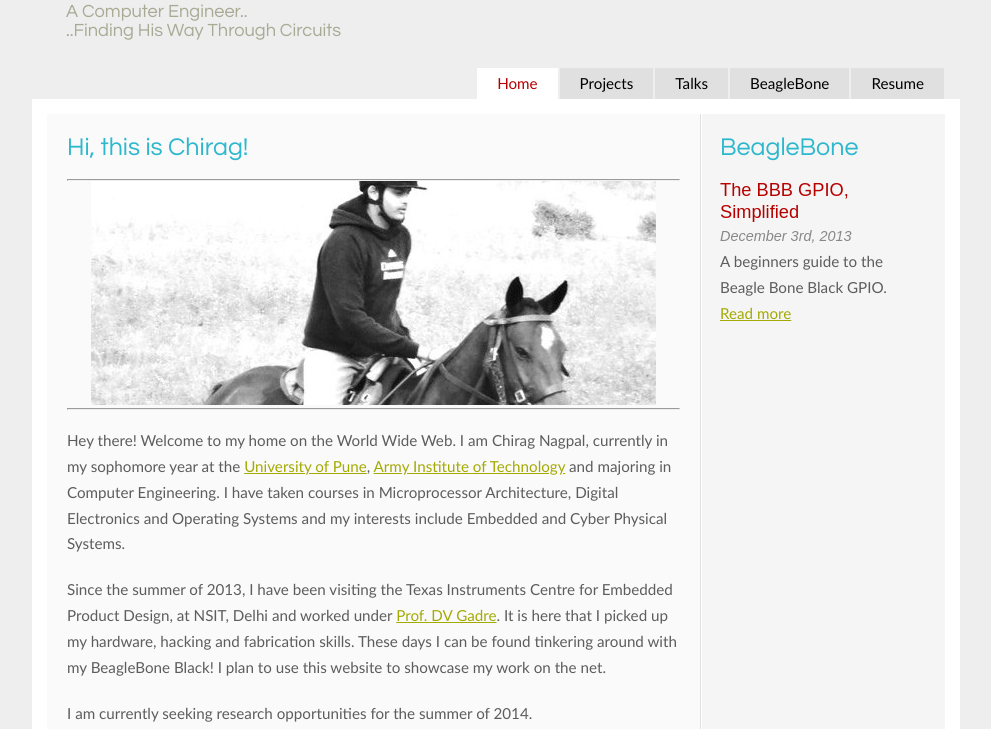
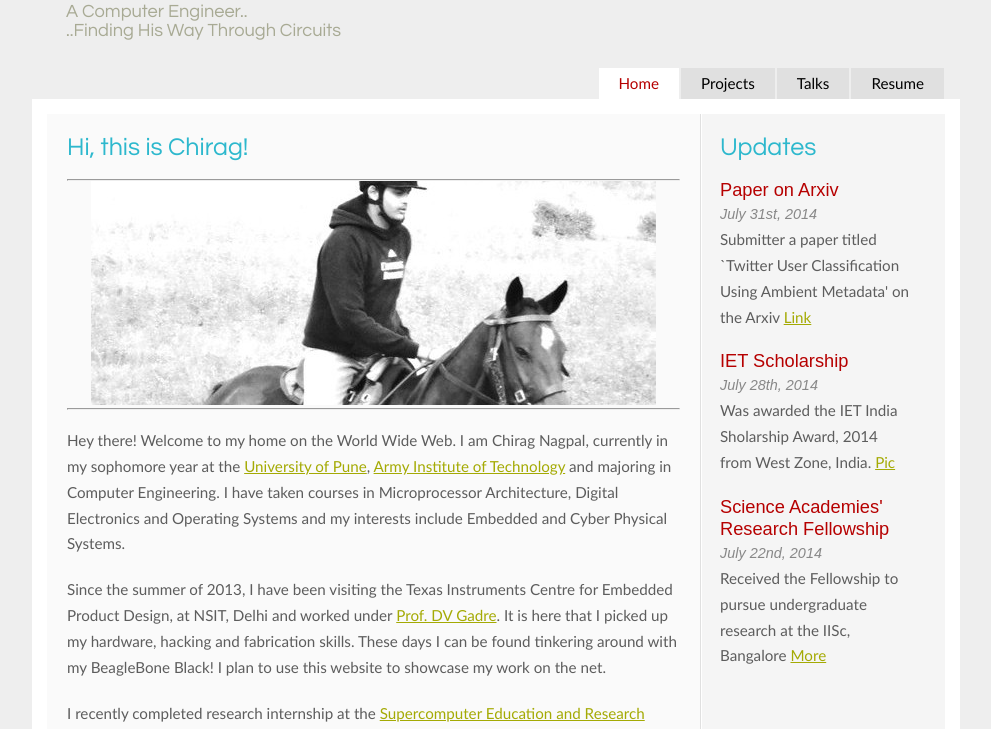
Before and after one commit to chiragnagpal/chiragnagpal.github.io, a plain HTML site: page index.html in a window 1280 px wide. Shown: the part 71-800 px from the top of the page, without its empty margins (144-1135 px from the left). Drawn offline with Linux system fonts and the light colour scheme.

Commit message:
modified:   cv.pdf 	modified:   examples.html 	modified:   index.html 	modified:   laser_gun.html 	modified:   morse_gen.html 	modified:   resint.html 	modified:   water_level.html 	modified:   xbee_bbb.html

```diff
--- a/index.html
+++ b/index.html
@@ -35,18 +35,34 @@
           <li class="selected"><a href="index.html">Home</a></li>
 	  <li><a href="projects.html">Projects</a>
           <li><a href="talks.html">Talks</a></li>
-	  <li><a href="examples.html">BeagleBone</a></li>
+
           <li><a href="cv.pdf" target="_blank">Resume</a></li>
         </ul>
       </div>
     </div>
     <div id="site_content">
       <div class="sidebar">
-        <h1>BeagleBone</h1>
-        <h4>The BBB GPIO, Simplified</h4>
-        <h5>December 3rd, 2013</h5>
-        <p>A beginners guide to the Beagle Bone Black GPIO.<br /><a href="examples.html">Read more</a></p>
-      </div>
+        <h1>Updates</h1>
+
+
+ <h4>Paper on Arxiv</h4>
+        <h5>July 31st, 2014</h5>
+        <p>Submitter a paper titled `Twitter User Classification Using Ambient Metadata' on the Arxiv <a href="http://arxiv.org/abs/1407.8499">Link</a> </p>
+
+
+
+ <h4>IET Scholarship</h4>
+        <h5>July 28th, 2014</h5>
+        <p>Was awarded the IET India Sholarship Award, 2014 from West Zone, India. <a href="https://www.facebook.com/IndiaIET/photos/a.588677451161276.142036.586954168000271/891989674163384/?type=1&theater">Pic</a><br></p>
+
+ <h4>Science Academies' Research Fellowship</h4>
+        <h5>July 22nd, 2014</h5>
+        <p>Received the Fellowship to pursue undergraduate research at the IISc, Bangalore <a href="resint.html">More</a><br></p>
+
+
+</div>
+
+
       <div id="content">
         <h1>Hi, this is Chirag!</h1><hr>
 	 <center><img src="head.jpg"></center> <hr>
@@ -56,7 +72,8 @@
 Since the summer of 2013, I have been visiting the Texas Instruments Centre for Embedded Product Design, at NSIT, Delhi and worked under <A href="http://www.dvgadre.com/">Prof. DV Gadre</a>. It is here that I picked up my hardware, hacking and fabrication skills.
 
 These days I can be found tinkering around with my BeagleBone Black! I plan to use this website to showcase my work on the net. <br>
-<p>I am currently seeking research opportunities for the summer of 2014.
+<p>I  recently completed research internship at the <a href="http://serc.iisc.ernet.in">Supercomputer Education and Research Centre</a>, Indian Institute of Science, Banagalore. I worked in the area of Machine Learning and Social Network Analysis under the guidance of <A href="http://serc.iisc.ernet.in/~balki/">Prof. N Balakrishnan</a>.
+More about this can be found <a href="resint.html"> here</a>.
       </div>
     </div>
   <br>
```
Also changed, not shown: examples.html (+2 -2 lines), laser_gun.html (+1 -1 lines), morse_gen.html (+1 -1 lines), resint.html (+1 -1 lines), water_level.html (+1 -1 lines), xbee_bbb.html (+1 -1 lines), 1 other file.
